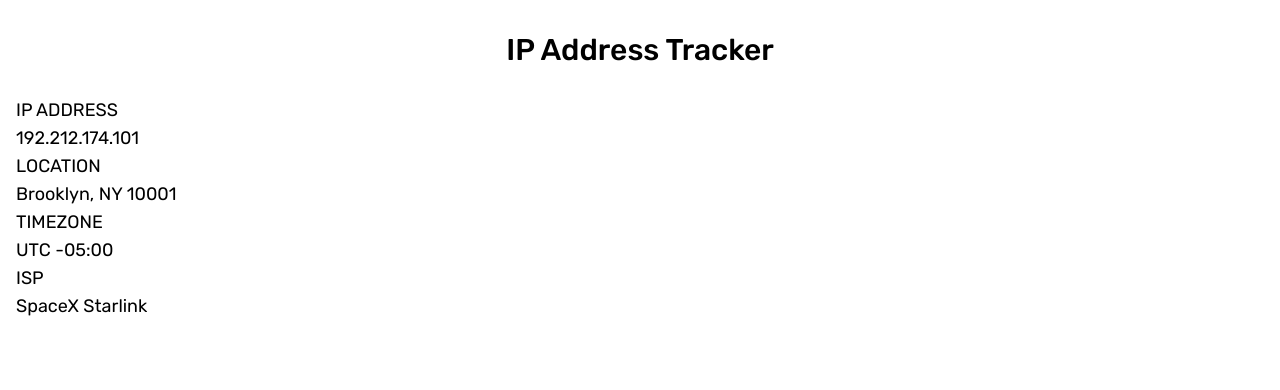
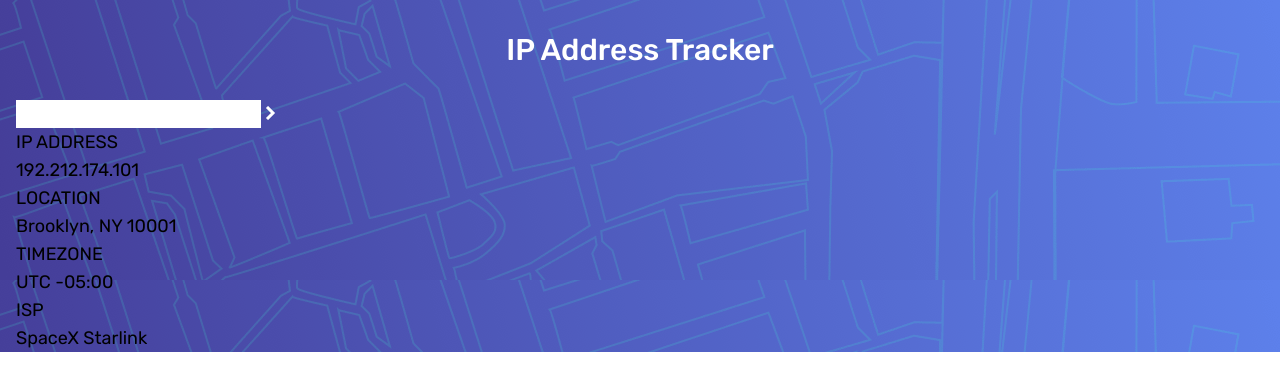
Before and after one commit to nicknjagi/ip-address-tracker, a website: page public/index.html in a window 1280 px wide. Drawn offline with Linux system fonts and the light colour scheme.

Commit message:
add background pattern on the first section

```diff
--- a/src/styles.css
+++ b/src/styles.css
@@ -13,9 +13,9 @@
 }
 
 .details {
-  @apply px-4 pt-8
+  @apply px-4 pt-8 bg-[url('./images/pattern-bg-mobile.png')] md:bg-[url('./images/pattern-bg-desktop.png')]
 }
 
 h1 {
-  @apply text-3xl font-medium text-center
+  @apply text-3xl font-medium text-center text-white mb-8
 }
```
Also changed, not shown: public/styles.css.
